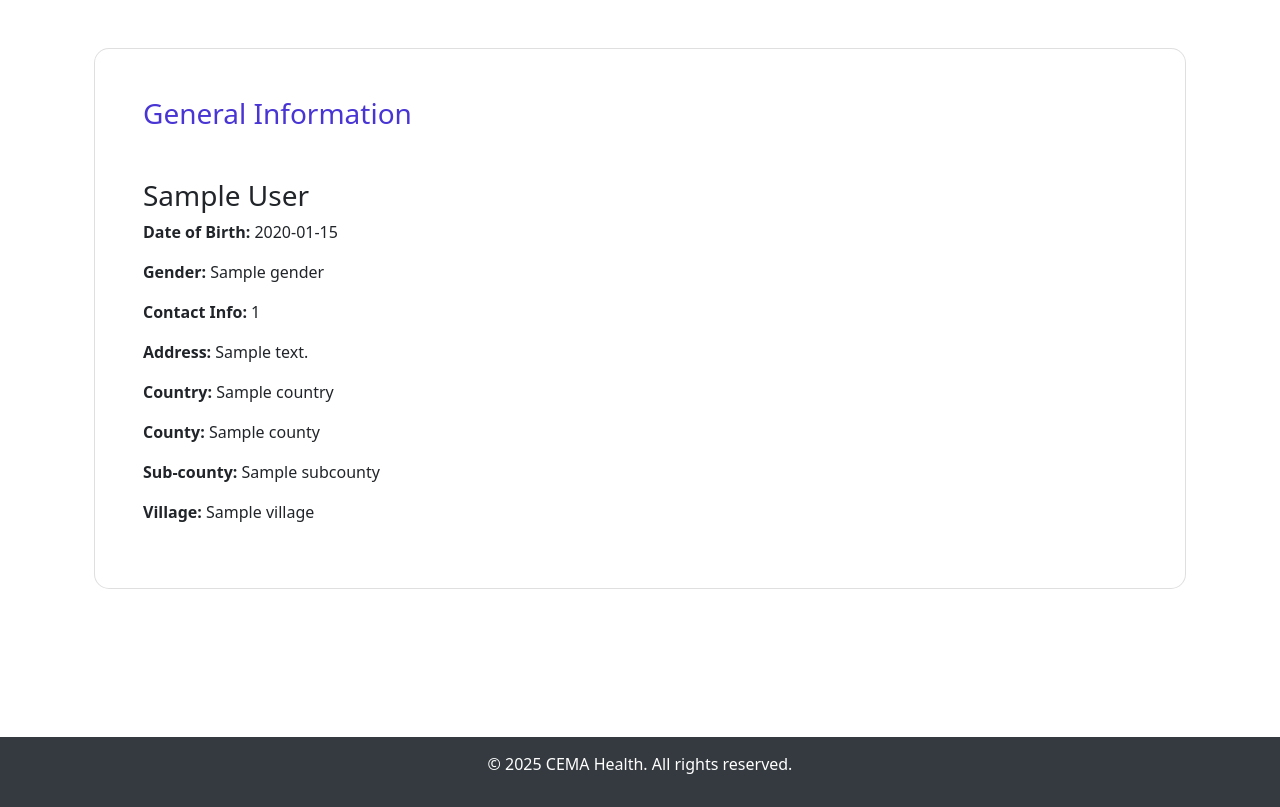
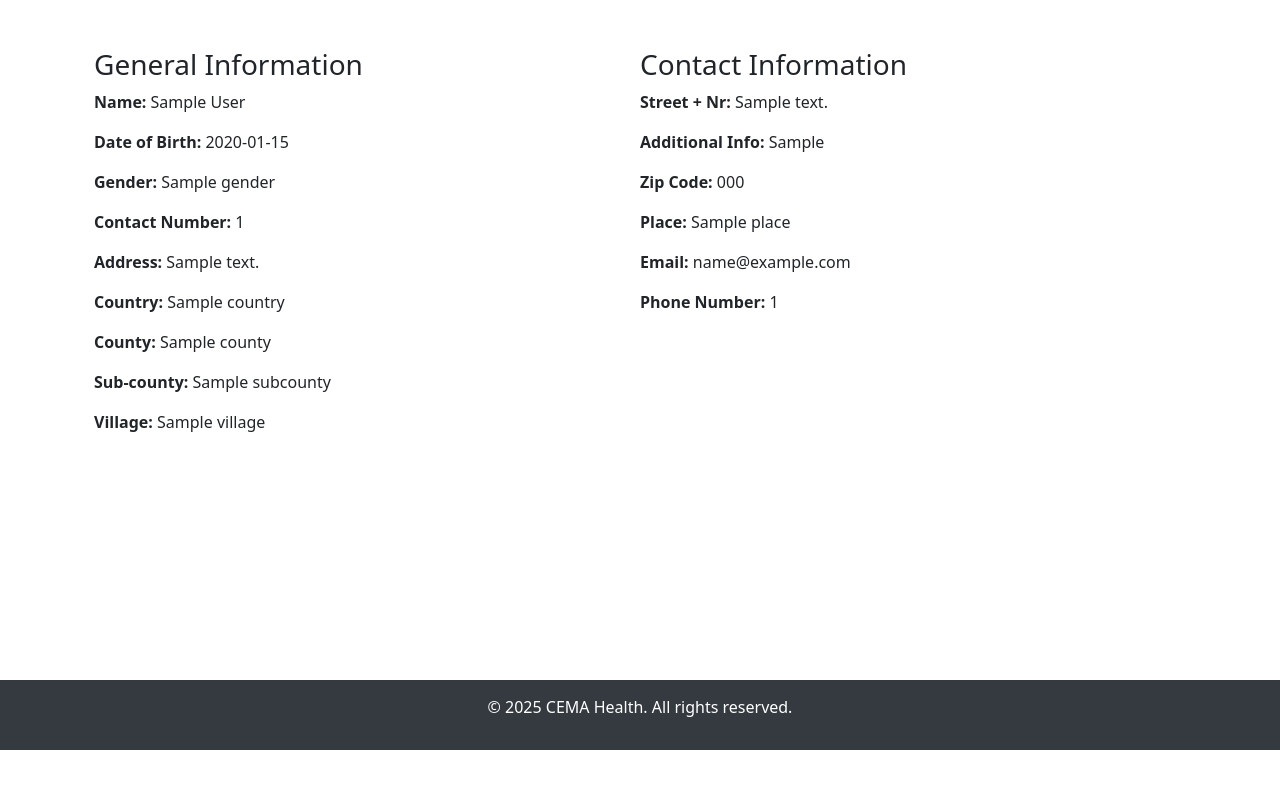
Before and after one commit to martinondiwa/CEMA_Health_Management_System, a Python web app: template app/templates/client_profile.html in a window 1280 px wide. Shown: the part 122-929 px from the top of the page. After the commit the page ends 872 px from the top, so only its background shows below. Run offline with Jinja, Linux system fonts and the light colour scheme; the template is opened without the code that fills it: most values are stand-ins (such as "Sample title", 1, 10 or a date in 2020).

Commit message:
Update client_profile.html
scddd

```diff
--- a/app/templates/client_profile.html
+++ b/app/templates/client_profile.html
@@ -5,16 +5,8 @@
 
 {% block client_styles %}
 <link rel="stylesheet" href="{{ url_for('static', filename='css/client.css') }}">
-<!-- Bootstrap Styles -->
+<!-- Bootstrap Styles (if you want to include Bootstrap via CDN) -->
 <link href="https://cdn.jsdelivr.net/npm/bootstrap@5.3.0-alpha1/dist/css/bootstrap.min.css" rel="stylesheet" />
-<style>
-    .gradient-custom-2 {
-        background: linear-gradient(to right, rgba(161, 196, 253, 1), rgba(194, 233, 251, 1));
-    }
-    .bg-indigo {
-        background-color: #4835d4;
-    }
-</style>
 {% endblock %}
 
 {% block content %}
@@ -22,19 +14,15 @@
     <div class="container py-5 h-100">
         <div class="row d-flex justify-content-center align-items-center h-100">
             <div class="col-12">
-                <div class="card card-registration card-registration-2" style="border-radius: 15px;">
-                    <div class="card-body p-0">
                 <div class="row g-0">
                     <!-- Left Side: Client General Info -->
                     <div class="col-lg-6">
-                                <div class="p-5">
-                                    <h3 class="fw-normal mb-5" style="color: #4835d4;">General Information</h3>
-
                         <div class="profile-card">
-                                        <h3>{{ client.full_name }}</h3>
+                            <h3>General Information</h3>
+                            <p><strong>Name:</strong> {{ client.full_name }}</p>
                             <p><strong>Date of Birth:</strong> {{ client.date_of_birth.strftime('%Y-%m-%d') }}</p>
                             <p><strong>Gender:</strong> {{ client.gender }}</p>
-                                        <p><strong>Contact Info:</strong> {{ client.contact_number }}</p>
+                            <p><strong>Contact Number:</strong> {{ client.contact_number }}</p>
                             <p><strong>Address:</strong> {{ client.address }}</p>
                             <p><strong>Country:</strong> {{ client.country }}</p>
                             <p><strong>County:</strong> {{ client.county }}</p>
@@ -42,33 +30,17 @@
                             <p><strong>Village:</strong> {{ client.village }}</p>
                         </div>
                     </div>
-                            </div>
 
-                            <!-- Right Side: Enrolled Programs -->
-                            <div class="col-lg-6 bg-indigo text-white">
-                                <div class="p-5">
-                                    <h3 class="fw-normal mb-5">Enrolled Programs</h3>
-                                    {% if client.enrollments %}
-                                        <ul class="enrollment-list">
-                                            {% for enrollment in client.enrollments %}
-                                                <li>
-                                                    <strong>{{ enrollment.program.title }}</strong>
-                                                    <br>
-                                                    <em>Type:</em> {{ enrollment.program.program_type.name }}
-                                                    <br>
-                                                    <em>Description:</em> {{ enrollment.program.description }}
-                                                    <br>
-                                                    <em>Admission No:</em> {{ client.admission_number }}
-                                                    <br>
-                                                    <em>Enrolled on:</em> {{ enrollment.enrollment_date.strftime('%Y-%m-%d') }}
-                                                </li>
-                                            {% endfor %}
-                                        </ul>
-                                    {% else %}
-                                        <p>No enrollments found for this client.</p>
-                                    {% endif %}
-                                </div>
-                            </div>
+                    <!-- Right Side: Client Contact Info -->
+                    <div class="col-lg-6">
+                        <div class="contact-card">
+                            <h3>Contact Information</h3>
+                            <p><strong>Street + Nr:</strong> {{ client.street_address }}</p>
+                            <p><strong>Additional Info:</strong> {{ client.additional_info }}</p>
+                            <p><strong>Zip Code:</strong> {{ client.zip_code }}</p>
+                            <p><strong>Place:</strong> {{ client.place }}</p>
+                            <p><strong>Email:</strong> {{ client.email }}</p>
+                            <p><strong>Phone Number:</strong> {{ client.phone_number }}</p>
                         </div>
                     </div>
                 </div>
```
Lines whose indentation alone changed are shown as unchanged.
